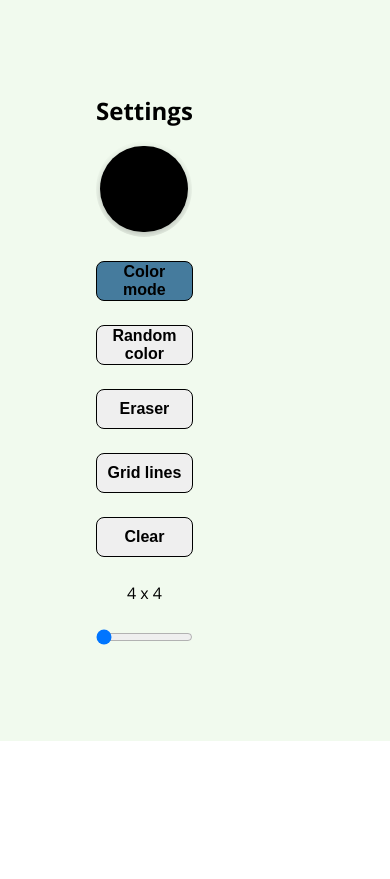
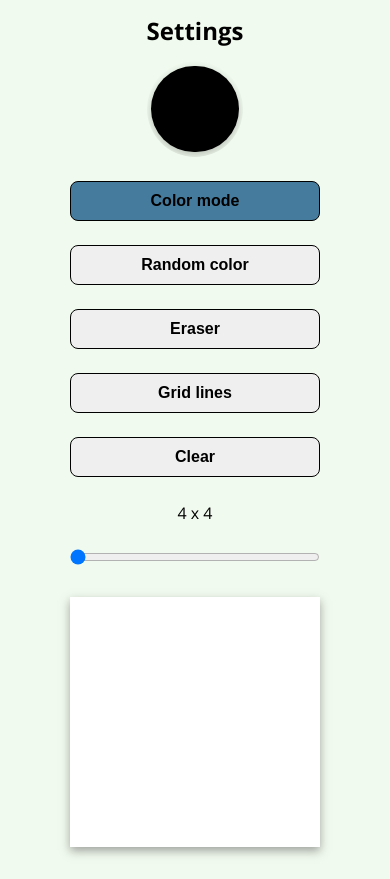
Before and after one commit to Denselle0311/etch-a-sketch, a plain HTML site: page index.html in a window 390 px wide. Shown: the part 75-954 px from the top of the page. Before the commit the page ends 844 px from the top, so only its background shows below. Drawn offline with nearby package versions, Linux system fonts and the light colour scheme.

Commit message:
add media query for small screen

```diff
--- a/script/index.js
+++ b/script/index.js
@@ -67,30 +67,29 @@ buttons.forEach(item => { item.addEventListener('click', e => {
         }
     });
 })
-gridSlider.oninput = e => setupGrid(e.target.value);
+gridSlider.onchange = e => setupGrid(e.target.value);
 
 function setupGrid(gridSize) {
+    gridContainer.innerHTML=''; //empty grid
     let gridTotal = gridSize * gridSize;
     gridContainer.style.gridTemplateColumns = `repeat(${gridSize}, 1fr)`;
     gridContainer.style.gridTemplateRows = `repeat(${gridSize}, 1fr)`;
+    const fragment = document.createDocumentFragment();
     for (let i = 0; i < gridTotal; i++) {
         const gridItem = document.createElement('div');
         gridItem.classList.add('grid-item');
         gridItem.dataset.color = 'false';
-        gridItem.addEventListener('mouseover', draw);
-        gridItem.addEventListener('mousedown', draw);
-        gridContainer.appendChild(gridItem);
-        // if(gridContainer.children[i].classList == 'grid-item') {
-            //     gridContainer.children[i].style.backgroundColor = ERASER_COLOR;
-            // }
+        // gridItem.addEventListener('mouseover', draw);
+        // gridItem.addEventListener('mousedown', draw);
+        const cloneGrid = gridItem.cloneNode(true);
+        // gridContainer.appendChild(gridItem);
+        fragment.appendChild(cloneGrid)
         clearAll(ERASER_COLOR);
         checkGridLines(gridItem);
+        gridContainer.addEventListener('mouseover',draw);
+        gridContainer.addEventListener('mousedown',draw);
+        gridContainer.appendChild(fragment);
         }
-
-        for(let i = gridContainer.childElementCount - 1 ; i >= gridTotal; i--) {
-            gridContainer.children[i].remove();
-        }
-
 
     gridDisplaySize.innerHTML = `${gridSize} x ${gridSize}`;
     if(activeMode == COLOR_MODE) {
--- a/styles/style.css
+++ b/styles/style.css
@@ -102,3 +102,36 @@
   .grid-item .grid-lines{
     border: 1px solid #e2e2e2d5;
   }
+
+  @media screen and (max-width: 1070px) {
+    main {
+      padding: 3rem;
+    }
+  }
+
+  @media screen and (max-width: 950px) {
+    main {
+      gap: 2rem;
+      padding: 1rem 1rem 3rem 1rem;
+      flex-direction: column;
+      align-items: center;
+    }
+  }
+
+  @media screen and (max-width: 599px) {
+    main {
+      padding: 1rem 1rem 2rem 1rem;
+
+    }
+    main .container {
+      width: 360px;
+      height: 360px;
+    }
+  }
+
+  @media screen and (max-width: 430px) {
+    main .container {
+      width: 250px;
+      height: 250px;
+    }
+  }
```
